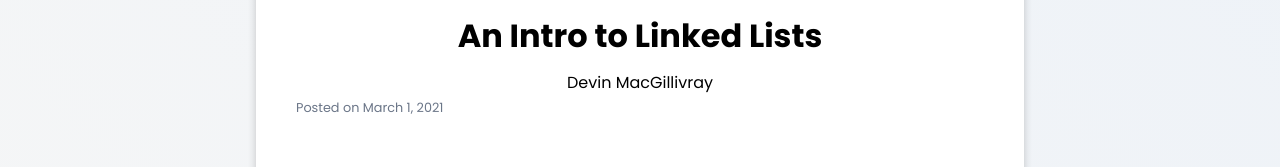
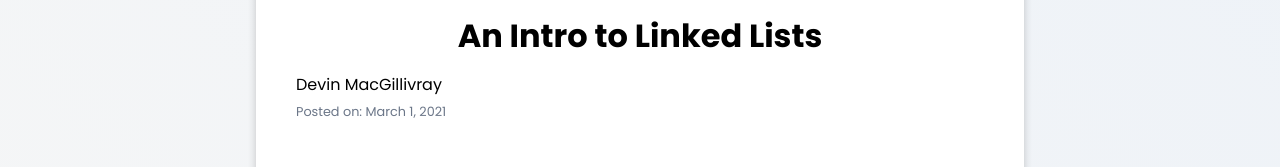
Before and after one commit to devhmac/Final_portfolio, a Next.js app in the folder portfolio-site/: page /articles/An-Intro-to-Linked-Lists in a window 1280 px wide. Shown: the part 486-653 px from the top of the page. Built offline with nearby package versions, Linux system fonts and the light colour scheme; a web font is replaced by a local one.

Commit message:
slight updates moves author left in post page

```diff
--- a/portfolio-site/components/BlogPost.jsx
+++ b/portfolio-site/components/BlogPost.jsx
@@ -20,6 +20,7 @@ const BlogPost = ({ post }) => {
             {title}
           </h1>
           <p className={styles["p-text"]}>{excerpt}</p>
+          {/* <p className={`${styles["p-text"]} ${styles["post-date"]}`}>{date}</p> */}
 
           {/* <Link href={`/articles/${slug}`}> */}
           <a className={`${styles["p-text"]} ${styles["see-more-link"]}`}>
--- a/portfolio-site/pages/articles/[slug].js
+++ b/portfolio-site/pages/articles/[slug].js
@@ -24,13 +24,13 @@ export default function PostPage({ frontmatter: { title, date, author, bannerIma
         <div className={`${styles.card} ${styles['card-page']}`}>
           <img alt="post-image" className={styles['post-image']} src={bannerImage} />
           <h1 className={styles['post-title']}>{title}</h1>
-          <p>{author}</p>
-          <div className={`${styles['post-date']} ${styles['p-text']}`}> Posted on {date}</div>
+          <p className={` ${styles['post-author']} `} > {author}</p>
+          <div className={`${styles['post-date']} ${styles['p-text']}`}> Posted on: {date}</div>
           <div className={styles['post-body']}>
             <div dangerouslySetInnerHTML={{ __html: marked(content) }}></div>
           </div>
         </div>
-      </div>
+      </div >
     </>
   )
 }
--- a/portfolio-site/styles/BlogPost.module.scss
+++ b/portfolio-site/styles/BlogPost.module.scss
@@ -7,7 +7,6 @@
   font-size: 1rem;
   font-weight: 800;
   color: var(--black-color);
-  text-align: left;
 
   @media screen and (min-width: 2000px) {
     font-size: 2rem;
@@ -32,6 +31,12 @@
   @media screen and (min-width: 2000px) {
     font-size: 1.75rem;
   }
+}
+
+.post-date {
+  padding-top: 0.8rem;
+  text-align: left;
+  // align-items: left;
 }
 
 .app__work-item {
--- a/portfolio-site/styles/Slug.module.scss
+++ b/portfolio-site/styles/Slug.module.scss
@@ -33,6 +33,11 @@
 .post-date {
   margin-bottom: 20px;
   padding: 3px 10px;
+}
+
+.post-author {
+  padding: 2px 10px;
+  text-align: left;
 }
 
 .post-body {
```
